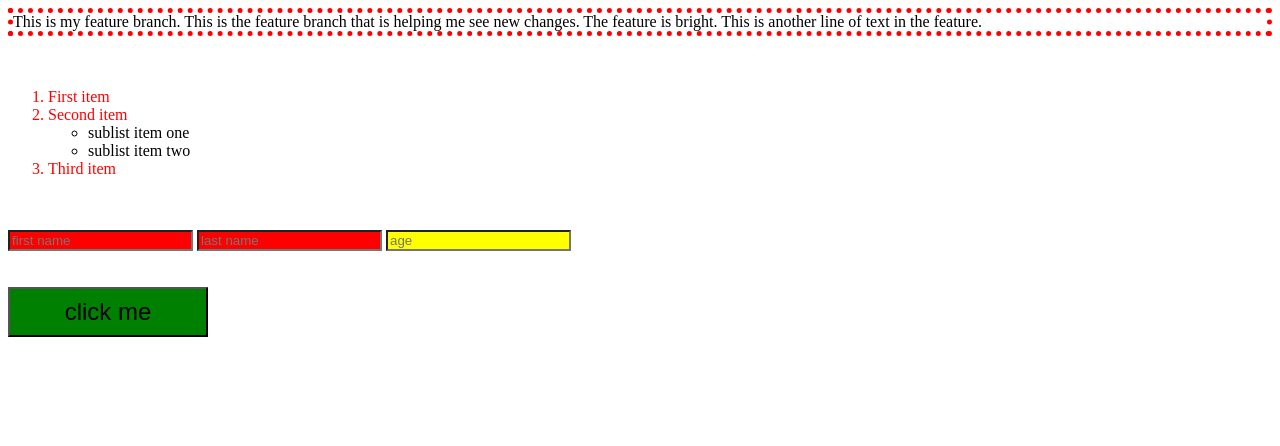
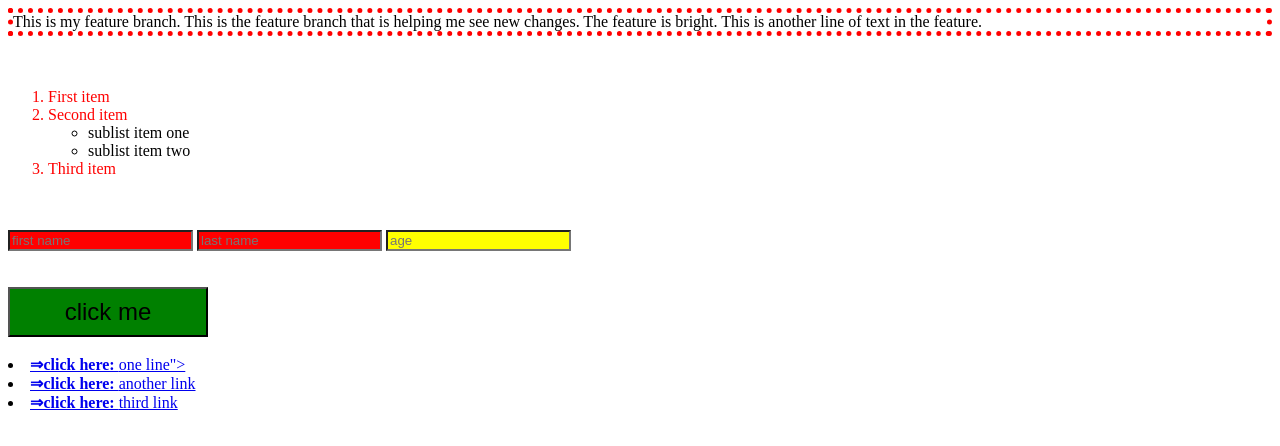
Before and after one commit to varmbadonzo/actuallecture, a plain HTML site: page index.html in a window 1280 px wide. Drawn offline with Linux system fonts and the light colour scheme.

Commit message:
added links

```diff
--- a/index.html
+++ b/index.html
@@ -24,6 +24,10 @@
             }
             button:hover {
                 background-color: yellow;
+            }
+            a::before {
+                content: "\21d2 click here: ";
+                font-weight: bold;
             }
         </style>
     </head>
@@ -56,6 +60,11 @@
         <br>
         <br>
         <button>click me</button>
+        <br>
+        <br>
+        <li><a href="#">one line"></a></li>
+        <li><a href="#">another link</a></li>
+        <li><a href="#">third link</a></li>
 
 
 
```
